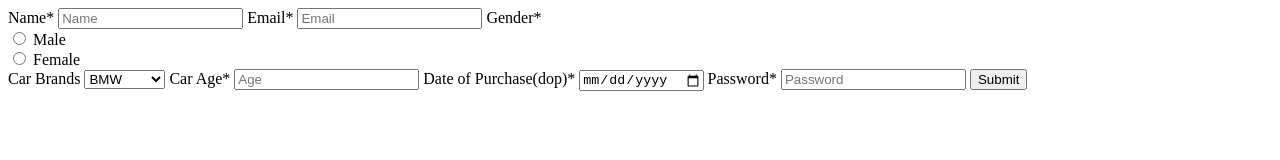
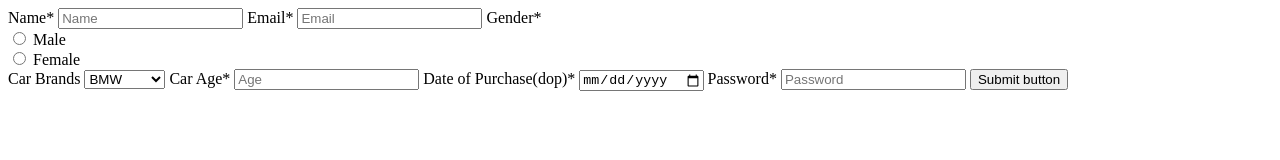
Before and after one commit to acciojob/car-insurance-form-SwarnaSkyla, a website: page main.html in a window 1280 px wide. Drawn offline with Linux system fonts and the light colour scheme.

Commit message:
created a submission

```diff
--- a/main.html
+++ b/main.html
@@ -38,7 +38,7 @@
 		<label for="password">Password*</label>
 		<input type="password" id="password" name="password" placeholder="Password"required>
 
-		<button type="submit">Submit</button>
+		<button type="submit">Submit button</button>
 
     <script type="text/javascript" src="./script.js">
 </script>
```
